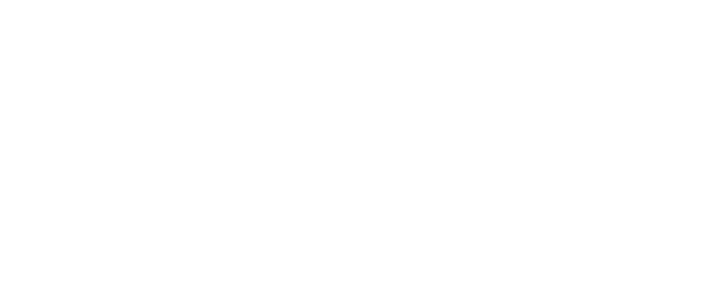
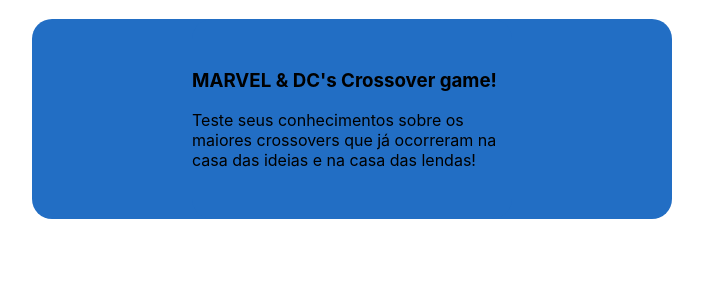
Before and after one commit to WillRock19/Estudos_React, a React (Create React App) app: page / in a window 1280 px wide. Shown: the top 300 px of the page, without its empty margins (288-991 px from the left). Built offline with nearby package versions, Linux system fonts and the light colour scheme.

Commit message:
Criado componente de header

```diff
--- a/src/App.js
+++ b/src/App.js
@@ -1,40 +1,35 @@
 import React, { Component } from 'react';
-import logo from './logo.svg';
 import './App.css';
 
-// class App extends Component {
-//   render() {
-//     return (
-//       <div className="App">
-//         <header className="App-header">
-//           <img src={logo} className="App-logo" alt="logo" />
-//           <p>
-//             Edit <code>src/App.js</code> and save to reload.
-//           </p>
-//           <a
-//             className="App-link"
-//             href="https://reactjs.org"
-//             target="_blank"
-//             rel="noopener noreferrer"
-//           >
-//             Learn React
-//           </a>
-//         </header>
-//       </div>
-//     );
-//   }
-// }
+import Logo from './componentes/Logo';
+import './componentes/Logo/index.css';
 
-class App extends React.Component{
+function Turn(){
+    return <div></div>;
+}
+
+function Continue(){
+    return <div></div>;
+}
+
+function Footer(){
+  return <div></div>;
+}
+
+class App extends React.Component
+{
   constructor(props){
     super(props);
     this.state = { clicks: 0  };
   }
 
   render(){
-    return <div onClick={ () => { console.log(this.state);  this.setState({ clicks: this.state.clicks + 1 }); } }>
-      This div was clicked out { this.state.clicks } times.
-    </div>;
+    return <section className="game-container">
+              <Logo />
+              <Turn />
+              <Continue />
+              <Footer />
+           </section>;
   }
 }
 
--- /dev/null
+++ b/src/componentes/Logo/index.css
@@ -0,0 +1,11 @@
+section {
+    background-color: #226ec4;
+    border-radius: 20px;
+    margin: auto;
+    height: 200px;
+    width: 50%;
+}
+
+section h1{
+    padding-top: 50px;
+}
--- /dev/null
+++ b/src/componentes/Logo/index.js
@@ -0,0 +1,8 @@
+import React, { Component } from 'react';
+
+export default () => {
+    return <section>
+              <h1>MARVEL & DC's Crossover game!</h1>
+              <p>Teste seus conhecimentos sobre os maiores crossovers que já ocorreram na casa das ideias e na casa das lendas!</p>
+            </section>;
+}
--- a/src/index.js
+++ b/src/index.js
@@ -6,71 +6,57 @@
 import * as serviceWorker from './serviceWorker';
 import PropTypes from 'prop-types';
 
-function ButtonGenerator({numberOfButtons, onSelection}){
+// function ButtonGenerator({numberOfButtons, onSelection}){
 
-    const makeButton = function(buttonNumber){
-        return <button key={buttonNumber} id={buttonNumber} onClick={event => onSelection(event.target.id)}>{buttonNumber}</button>;
-    }
+//     const makeButton = function(buttonNumber){
+//         return <button key={buttonNumber} id={buttonNumber} onClick={event => onSelection(event.target.id)}>{buttonNumber}</button>;
+//     }
 
-    return <div>
-        {_.range(1, numberOfButtons + 1).map(makeButton)}
-    </div>;
-}
+//     return <div>
+//         {_.range(1, numberOfButtons + 1).map(makeButton)}
+//     </div>;
+// }
 
-function ConsolePrinter(number){
+// function ConsolePrinter(number){
 
-    console.log("Tá maluco, vacilão?");
-    console.log(`Fica clicando no botão ${number} ¬¬`);
+//     console.log("Tá maluco, vacilão?");
+//     console.log(`Fica clicando no botão ${number} ¬¬`);
 
-}
+// }
 
-ReactDOM.render(<ButtonGenerator numberOfButtons={99} onSelection={ConsolePrinter} />, document.getElementById('root'));
+// ReactDOM.render(<ButtonGenerator numberOfButtons={99} onSelection={ConsolePrinter} />, document.getElementById('root'));
 
 
-function Sum(props){
-    return <h1>{props.valor1} + {props.valor2} = {props.valor1 + props.valor2}</h1>;
-}
+// function Sum(props){
+//     return <h1>{props.valor1} + {props.valor2} = {props.valor1 + props.valor2}</h1>;
+// }
 
-function ShowMessage(props){
-    return (<div>{ props.isVisible ? props.children : null }</div>);
-}
+// function ShowMessage(props){
+//     return (<div>{ props.isVisible ? props.children : null }</div>);
+// }
 
-ShowMessage.propTypes = {
-    isVisible: PropTypes.bool.isRequired
-}
+// ShowMessage.propTypes = {
+//     isVisible: PropTypes.bool.isRequired
+// }
 
-const state = {
-    showSum: true
-}
+// const state = {
+//     showSum: true
+// }
 
-setInterval(() => {
-    state.showSum = !state.showSum
-    render();
-}, 1000);
+// setInterval(() => {
+//     state.showSum = !state.showSum
+//     render();
+// }, 1000);
 
-function render() {
-    ReactDOM.render(<ShowMessage isVisible = {state.showSum} >
-                        <div>Olha o letreiro!
-                            <Sum valor1={99} valor2={19}></Sum>
-                        </div>
-                    </ShowMessage>, document.getElementById('root'));
-}
+// function render() {
+//     ReactDOM.render(<ShowMessage isVisible = {state.showSum} >
+//                         <div>Olha o letreiro!
+//                             <Sum valor1={99} valor2={19}></Sum>
+//                         </div>
+//                     </ShowMessage>, document.getElementById('root'));
+// }
 
-
-
-
-
-
-
-
-
-
-
-
-
-
-
-// ReactDOM.render(<App />, document.getElementById('root'));
+ReactDOM.render(<App />, document.getElementById('root'));
 
 // If you want your app to work offline and load faster, you can change
 // unregister() to register() below. Note this comes with some pitfalls.
```
